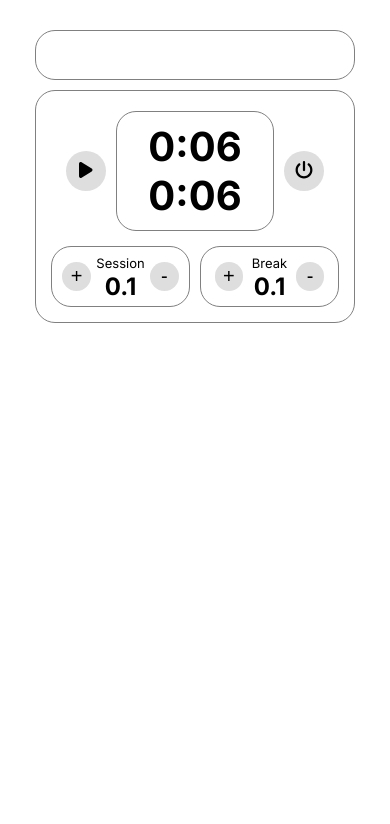
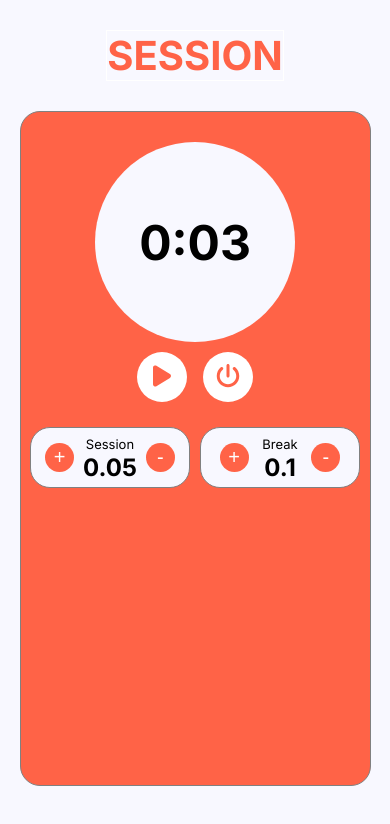
Before and after one commit to Bilguunbayartsogt/personal-pomodoro, a Next.js app: page / in a window 390 px wide. Shown: the top 824 px of the page. Built offline with nearby package versions, Linux system fonts and the light colour scheme.

Commit message:
styling for mobile

```diff
--- a/app/page.js
+++ b/app/page.js
@@ -8,11 +8,12 @@
 	faStop,
 	faPowerOff,
 	faPause,
+	faForward,
 } from "@fortawesome/free-solid-svg-icons";
 
 export default function Pomodoro() {
 	//constant variables:
-	const DEF_SESS = 6;
+	const DEF_SESS = 3;
 	const DEF_BRK = 6;
 
 	const [sessionTimer, setSessionTimer] = useState(DEF_SESS);
@@ -25,6 +26,7 @@
 	const [breakInterval, setBreakInterval] = useState(null);
 
 	const [isSession, setIsSession] = useState(true);
+	const [isUpdateVisible, setIsUpdateVisible] = useState(true);
 
 	useEffect(() => {
 		if (sessionTimer <= 0) {
@@ -102,6 +104,10 @@
 				});
 			}, 1000);
 			setSessionInterval(temp);
+			if (sessionTimer === sessionLength) {
+				playLetsGo();
+				setIsUpdateVisible(false);
+			}
 		}
 	};
 
@@ -125,6 +131,7 @@
 		setBreakInterval(null);
 		setBreakTimer(DEF_BRK);
 		setIsSession((prev) => !prev);
+		setIsUpdateVisible(true);
 	};
 
 	const skipBreak = () => {
@@ -132,6 +139,7 @@
 		setBreakInterval(null);
 		setIsSession((prev) => !prev);
 		setBreakTimer(DEF_BRK);
+		setIsUpdateVisible(true);
 	};
 
 	const stopSession = () => {
@@ -151,6 +159,10 @@
 		setBreakTimer(DEF_BRK);
 		stopBreak();
 		stopSession();
+		setIsUpdateVisible(true);
+		if (!isSession) {
+			setIsSession(true);
+		}
 	};
 
 	const displayStatus = () => {
@@ -180,29 +192,29 @@
 					onClick={() => skipBreak()}
 					className={`${styles.timeBtn} ${styles.startStopBtn}`}
 				>
-					{/* <FontAwesomeIcon icon={faPlay} /> */}
-					skip
+					<FontAwesomeIcon icon={faForward} />
 				</button>
 			);
 		}
 	};
 
 	return (
+		<>
 			<div className={styles.allContainer}>
 				<div className={styles.statusLabel}>
-				{/* {timeInterval ? (
-					<div>{isSession ? <label>Session</label> : <label>Break</label>}</div>
-				) : (
-					<label>Good Morning!</label>
-				)} */}
+					{isSession ? <label>SESSION</label> : <label>BREAK</label>}
 				</div>
 				<div id="pomodoro" className={styles.pomodoro}>
 					<div className={styles.timer}>
+						<div className={styles.status}>
+							{isSession ? (
+								<h1>{formatTime(sessionTimer)}</h1>
+							) : (
+								<h1>{formatTime(breakTimer)}</h1>
+							)}
+						</div>
+						<div className={styles.timeBtnContainer}>
 							{displayStatus()}
-					<div className={styles.status}>
-						<h1>{formatTime(sessionTimer)}</h1>
-						<h1>{formatTime(breakTimer)}</h1>
-					</div>
 							<button
 								onClick={resetTimer}
 								className={`${styles.timeBtn} ${styles.resetBtn}`}
@@ -210,8 +222,13 @@
 								<FontAwesomeIcon icon={faPowerOff} />
 							</button>
 						</div>
+					</div>
 
-				<div className={styles.update}>
+					<div
+						className={`${styles.update} ${
+							!isUpdateVisible ? styles.updateHidden : styles.updateVisible
+						}`}
+					>
 						<div className={styles.session}>
 							<button
 								onClick={() => changeSess("add")}
@@ -251,5 +268,6 @@
 					</div>
 				</div>
 			</div>
+		</>
 	);
 }
--- a/app/page.module.css
+++ b/app/page.module.css
@@ -1,60 +1,94 @@
 .allContainer {
 	display: flex;
 	flex-direction: column;
+	align-items: center;
+	justify-content: flex-start;
+	background-color: ghostwhite;
+	height: 100vh;
+	width: 100wv;
 }
 
 .statusLabel {
-	height: 50px;
-	text-align: center;
-	border: 0.1px solid gray;
-	display: flex;
-	justify-content: center;
-	align-items: center;
-	font-size: 30px;
-	margin: 30px auto 10px auto;
-	width: 20rem;
-	border-radius: 20px;
+	border: 1px solid white;
+	margin: 30px;
+	font-size: 40px;
+	font-weight: bold;
+	color: tomato;
 }
 
 .pomodoro {
 	border: 0.1px solid gray;
 	border-radius: 20px;
-	margin: auto;
-	width: 20rem;
+	width: 90%;
 	padding: 10px;
-	height: auto;
+	height: 80%;
+	background-color: tomato;
+	display: flex;
+	flex-direction: column;
+	align-items: center;
 }
 
 .timer {
-	text-align: center;
+	min-width: 300px;
+	max-width: 500px;
+	min-height: 300px;
+	max-height: 500px;
+	padding: 10px;
 	display: flex;
+	flex-direction: column;
 	justify-content: center;
-	padding: 10px;
 	align-items: center;
 }
 
 .status {
-	border: 0.1px solid gray;
-	padding: 10px;
-	width: 10rem;
-	font-size: 20px;
-	border-radius: 20px;
+	min-width: 200px;
+	max-width: 250px;
+	min-height: 200px;
+	max-height: 250px;
+	display: flex;
+	justify-content: center;
+	align-items: center;
+	border-radius: 50%;
+	font-size: 1.5rem;
+	background-color: ghostwhite;
+}
+
+.timeBtnContainer {
+	width: 150px;
+	height: 50px;
+	margin-top: 10px;
+	display: flex;
+	flex-direction: row;
+	justify-content: space-evenly;
+	align-items: center;
 }
 
 .timeBtn {
-	width: 2.5rem;
-	height: 2.5rem;
-	background-color: rgb(223, 222, 222);
+	width: 50px;
+	height: 50px;
 	border-radius: 50%;
-	margin: 0 10px;
 	border: none;
-	font-size: 18px;
+	font-size: 1.5rem;
+	background-color: white;
+	color: tomato;
 }
 
 .update {
 	display: flex;
 	flex-direction: row;
 	justify-content: space-evenly;
+}
+
+.updateVisible {
+	opacity: 1;
+	visibility: visible;
+	transition: opacity 400ms ease, visibility 0s linear;
+}
+
+.updateHidden {
+	opacity: 0;
+	visibility: hidden;
+	transition: opacity 400ms ease, visibility 0s linear 0.3s;
 }
 
 .update label {
@@ -72,6 +106,7 @@
 	align-items: center;
 	margin: 5px;
 	border-radius: 20px;
+	background-color: ghostwhite;
 }
 
 .updateBtn {
@@ -79,6 +114,7 @@
 	height: 1.8rem;
 	border-radius: 50%;
 	border: none;
-	background-color: rgb(223, 222, 222);
+	background-color: tomato;
 	font-size: 20px;
+	color: white;
 }
```
Lines whose indentation alone changed are shown as unchanged.
